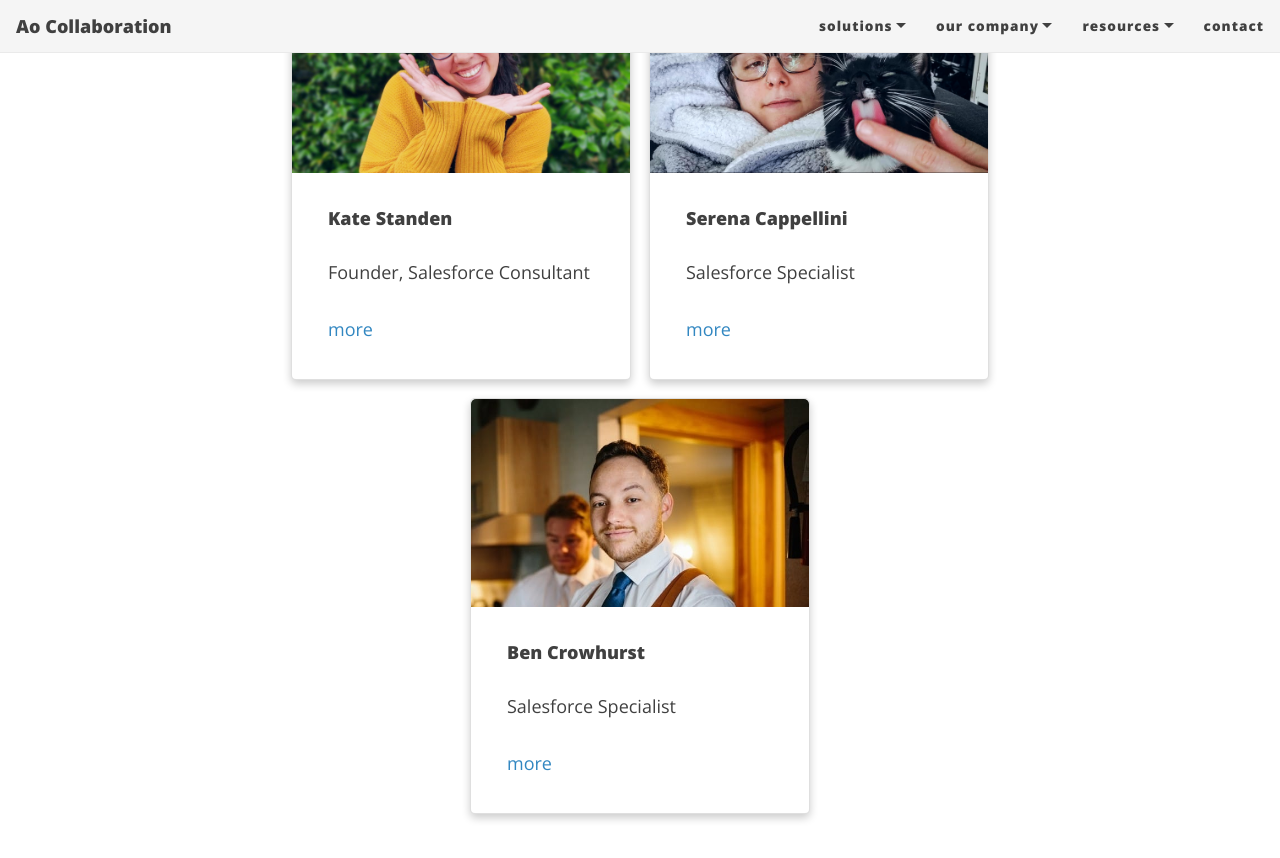
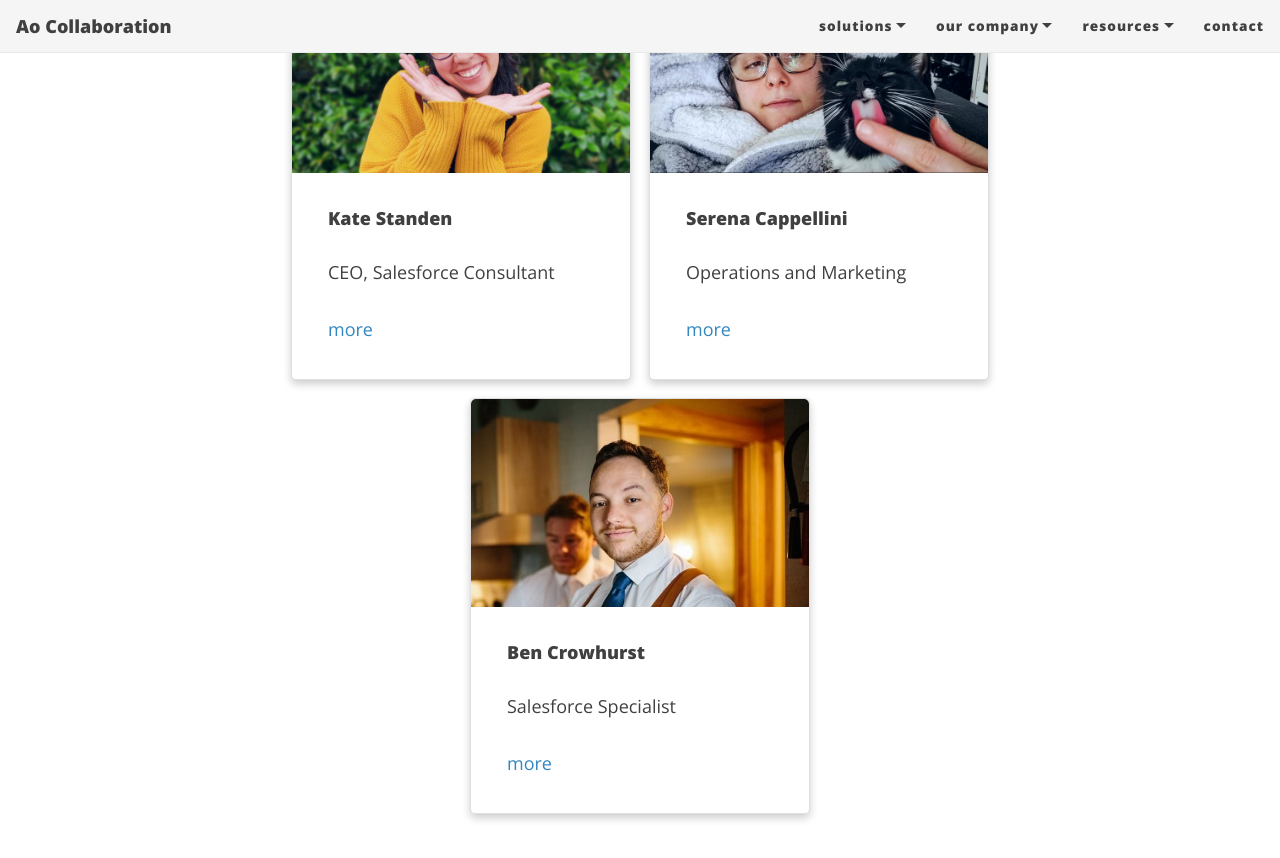
Before and after one commit to Ao-Collaboration/Ao-Collaboration.github.io, a Jekyll site: the page built from team.md, in a window 1280 px wide and 900 px high, scrolled down 691 px. Shown: the top 858 px of the window. Built offline with Jekyll 4.4.1, drawn with Linux system fonts in a browser that asks for light colours; nearby versions of some CDN libraries; comment, search, counter and statistics services are not loaded.

Commit message:
Update team.md

```diff
--- a/team.md
+++ b/team.md
@@ -13,7 +13,7 @@ She started with Salesforce as an in-house admin, then studying and freelancing
 <br/><br/>
 Outside of work, Kate loves spending time with her family, and encouraging her kids on their individual paths. Thanks to the Lockdowns of 2020, indoor plants and Animal Crossing have also become fixtures in her life.
 {% endcapture %}
-{% include contact-card.html img="/assets/img/Kate-website.png" name="Kate Standen" role=" Founder, Salesforce Consultant" blurb=kate_content %}
+{% include contact-card.html img="/assets/img/Kate-website.png" name="Kate Standen" role=" CEO, Salesforce Consultant" blurb=kate_content %}
 {% capture serena_content %}
 Serena comes from 15+ years of customer experience across many different sectors, including SaaS and web agencies.
 <br/><br/>
@@ -21,7 +21,7 @@ Here at Ao Collaboration, she is invested in helping improving processes and ope
 <br/><br/>
 When not at work, Serena can be found initiating novices to the fine art of playing Dungeons and Dragons, cooking food and pairing it with wine, and lecturing people on what ingredients do and do not go on pizza.
 {% endcapture %}
-{% include contact-card.html img="/assets/img/Serena-website.png" name="Serena Cappellini" role="Salesforce Specialist" blurb=serena_content %}
+{% include contact-card.html img="/assets/img/Serena-website.png" name="Serena Cappellini" role="Operations and Marketing" blurb=serena_content %}
 {% capture ben_content %}
 Ben has a broad knowledge base due to his experience in multiple different industries, being education, technology, retail, event planning, medical devices, as well as being a good dump for useless trivia information.
 <br/><br/>
```
